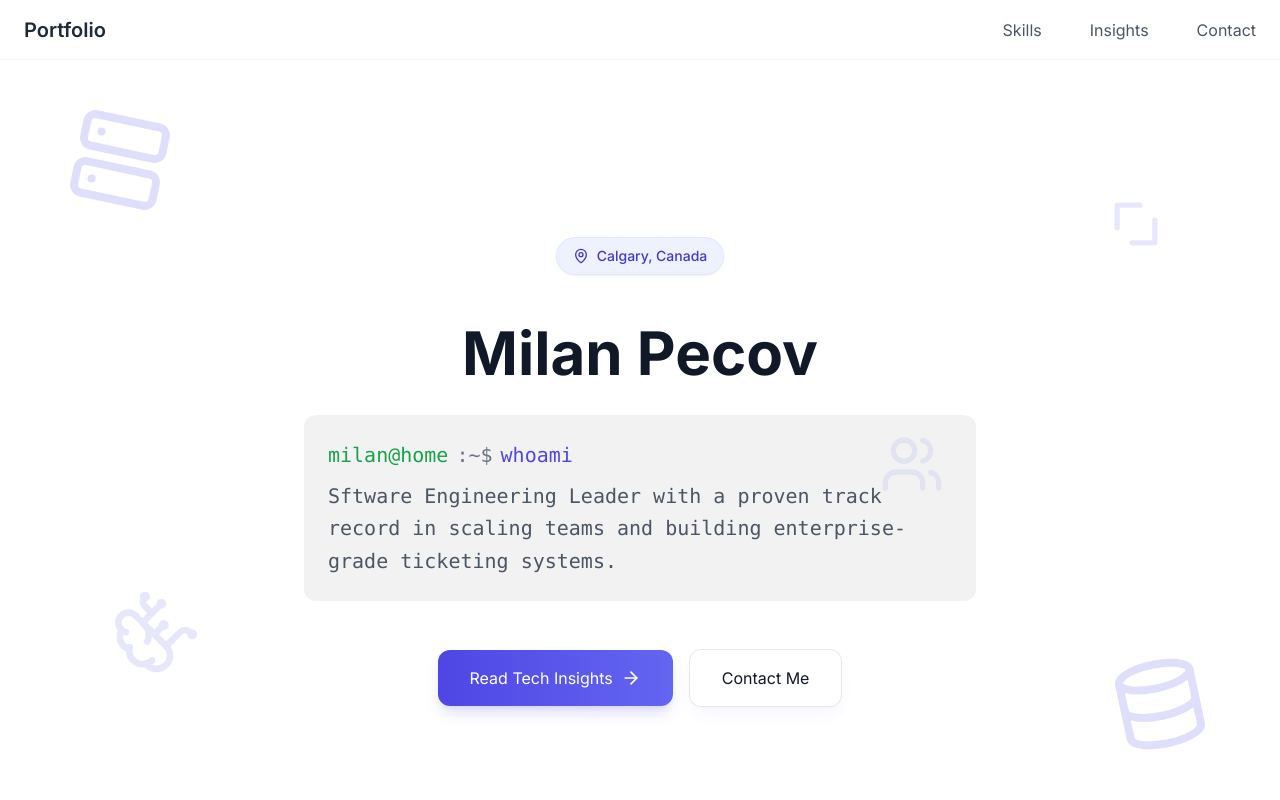
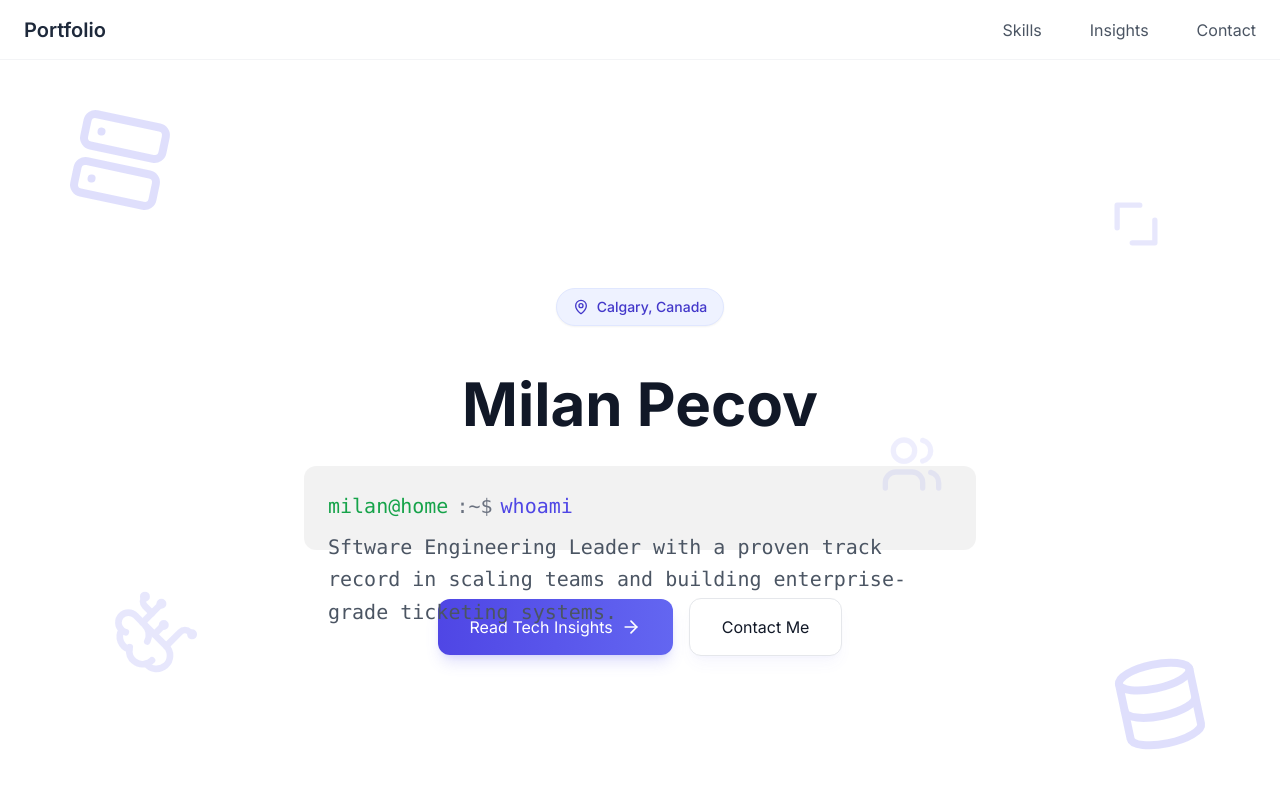
Before and after one commit to MilanPecov/devfolio-galaxy, a React (Vite) app: page / in a window 1280 px wide. Shown: the top 800 px of the page. Built offline with nearby package versions, Linux system fonts and the light colour scheme.

Commit message:
Adjust typewriter background height
Modify the typewriter effect to pre-calculate the background height based on the full text length, preventing dynamic resizing during typing.

```diff
--- a/src/components/Hero.tsx
+++ b/src/components/Hero.tsx
@@ -33,17 +33,19 @@ const Hero = () => {
           <h1 className="text-4xl md:text-6xl font-bold text-gray-900 leading-tight">
             Milan Pecov
           </h1>
-          <div className="text-xl text-gray-600 max-w-2xl mx-auto leading-relaxed min-h-[84px] bg-gray-950/5 rounded-lg p-6 font-mono">
+          <div className="text-xl text-gray-600 max-w-2xl mx-auto leading-relaxed bg-gray-950/5 rounded-lg p-6 font-mono h-[84px]">
             <div className="flex items-center gap-2 text-left mb-2">
               <span className="text-green-600">milan@home</span>
               <span className="text-gray-500">:~$</span>
               <span className="text-indigo-600">whoami</span>
             </div>
-            <div className="text-left">
-              {displayText}
-              {showCursor && (
-                <span className="inline-block w-2 h-5 ml-1 bg-indigo-400 animate-pulse" />
-              )}
+            <div className="text-left relative h-8">
+              <div className="absolute inset-0">
+                {displayText}
+                {showCursor && (
+                  <span className="inline-block w-2 h-5 ml-1 bg-indigo-400 animate-pulse" />
+                )}
+              </div>
             </div>
           </div>
           <div className="flex flex-col sm:flex-row items-center justify-center gap-4 pt-4">
```
